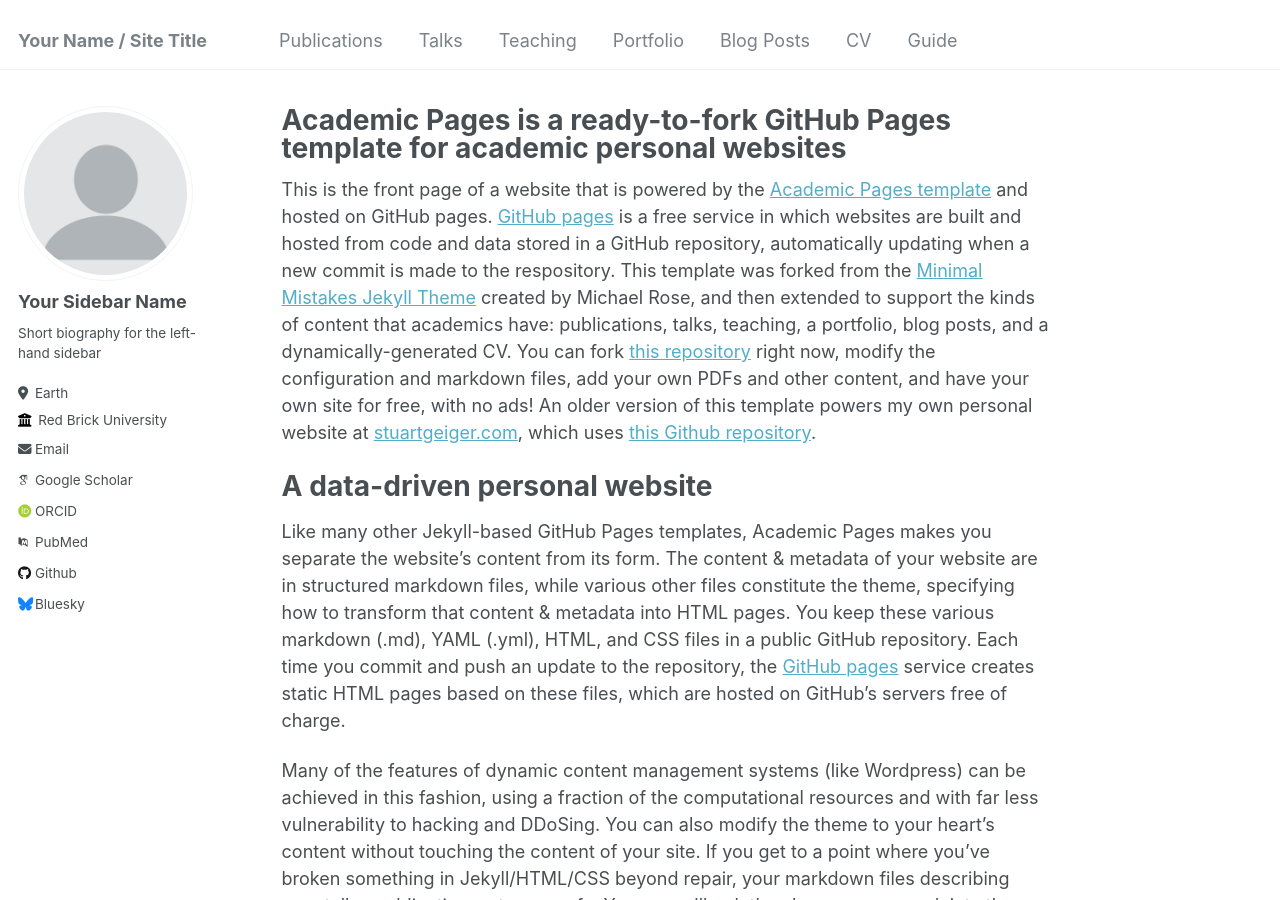
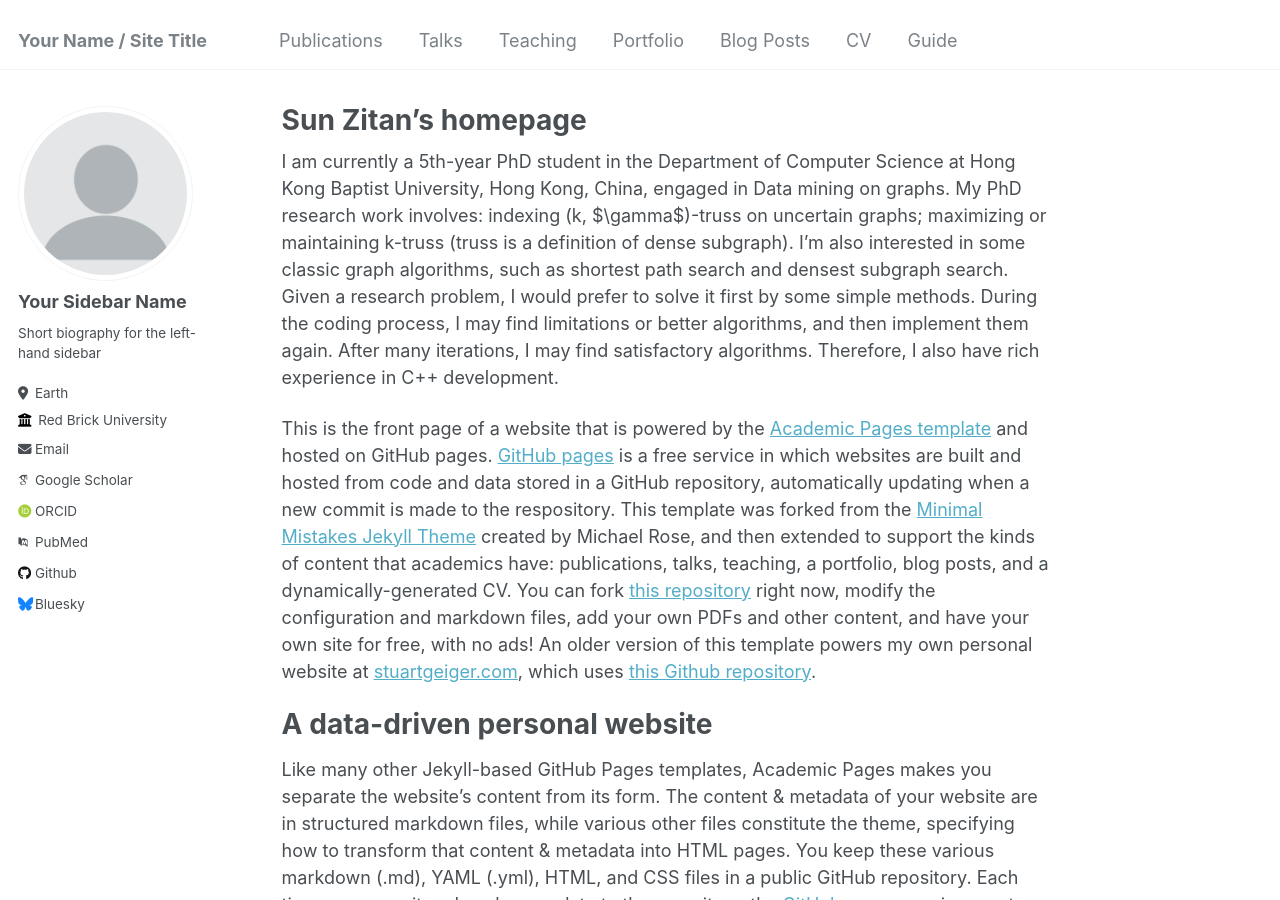
Before and after one commit to jinrdfh/HomePage, a Jekyll site: the page built from _pages/about.md, in a window 1280 px wide and 900 px high. Built offline with Jekyll 4.4.1, drawn with Linux system fonts in a browser that asks for light colours; some web fonts are replaced.

Commit message:
Update about.md

```diff
--- a/_pages/about.md
+++ b/_pages/about.md
@@ -1,11 +1,22 @@
 ---
 permalink: /
-title: "Academic Pages is a ready-to-fork GitHub Pages template for academic personal websites"
+title: "Sun Zitan's homepage"
 author_profile: true
 redirect_from:
   - /about/
   - /about.html
 ---
+
+I am currently a 5th-year PhD student in the Department of Computer Science at Hong Kong Baptist University, Hong Kong, China, engaged in Data mining on graphs.
+My PhD research work involves: indexing (k, $\gamma$)-truss on uncertain graphs; maximizing or maintaining k-truss (truss is a definition of dense subgraph).
+I'm also interested in some classic graph algorithms, such as shortest path search and densest subgraph search.
+Given a research problem, I would prefer to solve it first by some simple methods.
+During the coding process, I may find limitations or better algorithms, and then implement them again.
+After many iterations, I may find satisfactory algorithms.
+Therefore, I also have rich experience in C++ development.
+
+
+
 
 This is the front page of a website that is powered by the [Academic Pages template](https://github.com/academicpages/academicpages.github.io) and hosted on GitHub pages. [GitHub pages](https://pages.github.com) is a free service in which websites are built and hosted from code and data stored in a GitHub repository, automatically updating when a new commit is made to the respository. This template was forked from the [Minimal Mistakes Jekyll Theme](https://mmistakes.github.io/minimal-mistakes/) created by Michael Rose, and then extended to support the kinds of content that academics have: publications, talks, teaching, a portfolio, blog posts, and a dynamically-generated CV. You can fork [this repository](https://github.com/academicpages/academicpages.github.io) right now, modify the configuration and markdown files, add your own PDFs and other content, and have your own site for free, with no ads! An older version of this template powers my own personal website at [stuartgeiger.com](http://stuartgeiger.com), which uses [this Github repository](https://github.com/staeiou/staeiou.github.io).
 
```
